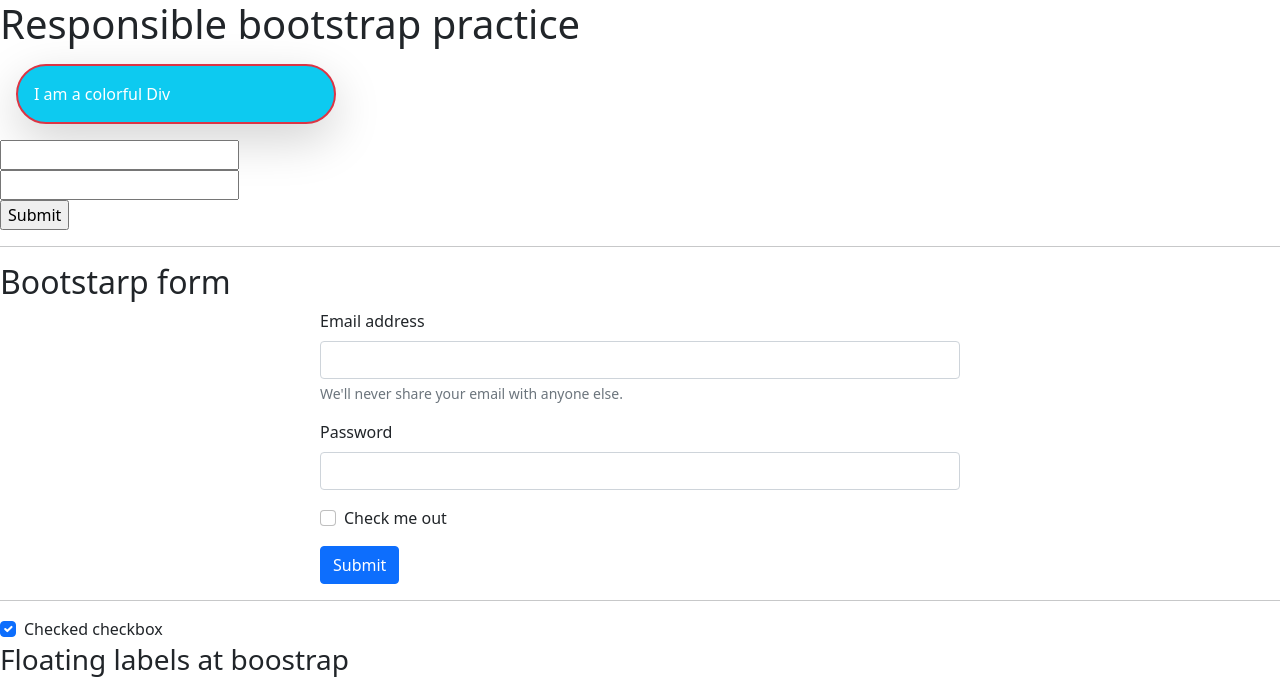
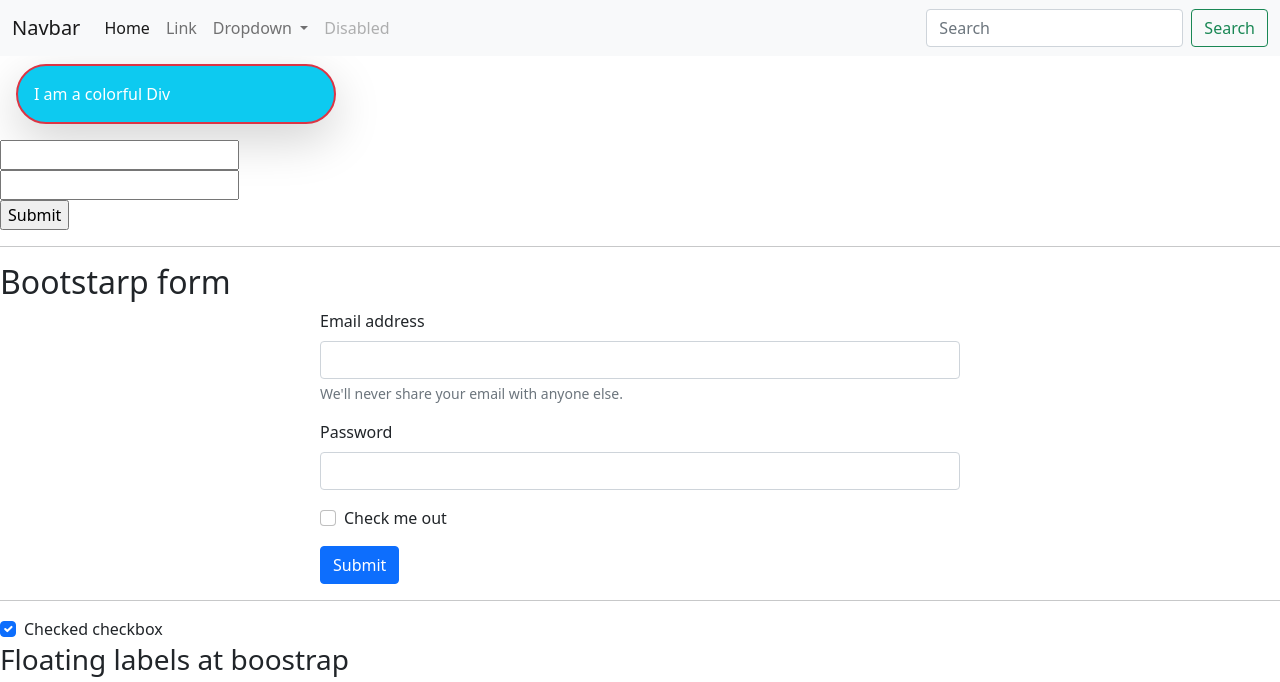
Before and after one commit to HR-Riad/responsible-bootstarp, a plain HTML site: page index.html in a window 1280 px wide. Shown: the top 682 px of the page. Drawn offline with Linux system fonts and the light colour scheme.

Commit message:
add nav var

```diff
--- a/index.html
+++ b/index.html
@@ -8,6 +8,44 @@
     <link rel="stylesheet" href="css/bootstrap.min.css">
 </head>
 <body>
+  <header>
+    <nav class="navbar navbar-expand-lg navbar-light bg-light fixed-top">
+      <div class="container-fluid">
+        <a class="navbar-brand" href="#">Navbar</a>
+        <button class="navbar-toggler" type="button" data-bs-toggle="collapse" data-bs-target="#navbarSupportedContent" aria-controls="navbarSupportedContent" aria-expanded="false" aria-label="Toggle navigation">
+          <span class="navbar-toggler-icon"></span>
+        </button>
+        <div class="collapse navbar-collapse" id="navbarSupportedContent">
+          <ul class="navbar-nav me-auto mb-2 mb-lg-0">
+            <li class="nav-item">
+              <a class="nav-link active" aria-current="page" href="#">Home</a>
+            </li>
+            <li class="nav-item">
+              <a class="nav-link" href="#">Link</a>
+            </li>
+            <li class="nav-item dropdown">
+              <a class="nav-link dropdown-toggle" href="#" id="navbarDropdown" role="button" data-bs-toggle="dropdown" aria-expanded="false">
+                Dropdown
+              </a>
+              <ul class="dropdown-menu" aria-labelledby="navbarDropdown">
+                <li><a class="dropdown-item" href="#">Action</a></li>
+                <li><a class="dropdown-item" href="#">Another action</a></li>
+                <li><hr class="dropdown-divider"></li>
+                <li><a class="dropdown-item" href="#">Something else here</a></li>
+              </ul>
+            </li>
+            <li class="nav-item">
+              <a class="nav-link disabled">Disabled</a>
+            </li>
+          </ul>
+          <form class="d-flex">
+            <input class="form-control me-2" type="search" placeholder="Search" aria-label="Search">
+            <button class="btn btn-outline-success" type="submit">Search</button>
+          </form>
+        </div>
+      </div>
+    </nav>
+  </header>
     <h1>Responsible bootstrap practice</h1>
     <div class="bg-info text-white p-3 m-3 border border-danger border-2 rounded-pill w-25 shadow-lg">
         I am a colorful Div
```
